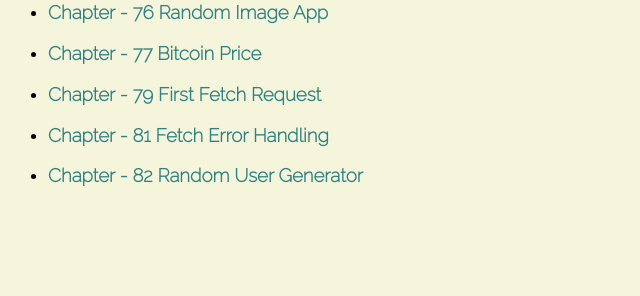
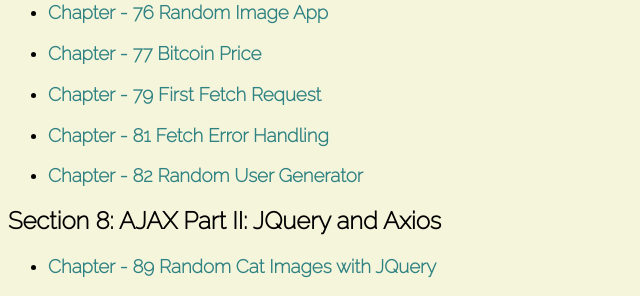
Before and after one commit to agrawalsourabh/The-Advanced-Web-Developer-Bootcamp, a Flask app: page / in a window 1280 px wide. Shown: the part 802-1098 px from the top of the page, without its empty margins (0-640 px from the left). Before the commit the page ends 988 px from the top, so only its background shows below. Run offline with Flask 2, Linux system fonts and the light colour scheme.

Commit message:
Chapter 89 added

```diff
--- a/project/__init__.py
+++ b/project/__init__.py
@@ -51,3 +51,6 @@
 
 from project.Chapter82.views import chap82
 app.register_blueprint(chap82, url_prefix="/chap82")
+
+from project.Chapter89.views import chap89
+app.register_blueprint(chap89, url_prefix="/chap89")
--- a/project/static/css/main.css
+++ b/project/static/css/main.css
@@ -446,7 +446,7 @@
 
 /* Chapter 76 */
 
-.dog_img {
+.animal_img {
     align-self: center;
     width: 300px;
     margin-bottom: 20px;
--- a/project/static/js/script.js
+++ b/project/static/js/script.js
@@ -126,3 +126,20 @@
             console.log(error)
         })
 }
+
+
+$(document).ready(function() {
+    var cat_url = "https://api.thecatapi.com/v1/images/search";
+    $("#randomCatBtn").click(function() {
+
+
+        $.ajax({
+                method: "GET",
+                url: cat_url
+            })
+            .done(function(msg) {
+                var cat_img_url = msg[0].url
+                $('#cat_photo').attr('src', cat_img_url)
+            });
+    });
+});
--- a/project/templates/base.html
+++ b/project/templates/base.html
@@ -5,8 +5,11 @@
     <meta name="viewport" content="width=device-width, initial-scale=1.0">
     <title>Document</title>
 
+    <script src="https://ajax.googleapis.com/ajax/libs/jquery/3.5.1/jquery.min.js"></script>
     <script src="{{url_for('static', filename='js/script.js')}}"></script>
     <link rel="stylesheet" href="{{url_for('static', filename='css/main.css')}}">
+
+
 </head>
 
 <body>
@@ -22,4 +25,5 @@
 
 </body>
 
+
 </html>
--- a/project/templates/chapter76/randomDogImage.html
+++ b/project/templates/chapter76/randomDogImage.html
@@ -3,8 +3,8 @@
 <h3>Chapter - 76 Random Image App</h3>
 
 <div class="flex-img-container">
-    <img src="https://images.dog.ceo/breeds/malinois/n02105162_6489.jpg" alt="" class="dog_img" id="photo">
-    <button class="btn" id="randomDogBtn" onclick="randomImgBtn()"> Random dog image</button>
+    <img src="https://images.dog.ceo/breeds/malinois/n02105162_6489.jpg" alt="" class="animal_img" id="photo">
+    <button class="btn" id="randomBtn" onclick="randomImgBtn()"> Random dog image</button>
 
 </div>
 
--- a/project/templates/index.html
+++ b/project/templates/index.html
@@ -99,6 +99,14 @@
         </a>
     </li>
 </ul>
+<h2>Section 8: AJAX Part II: JQuery and Axios</h2>
+<ul>
+    <li>
+        <a href="{{url_for('chap89.randomcatimgs')}}">
+            <h3>Chapter - 89 Random Cat Images with JQuery</h3>
+        </a>
+    </li>
+</ul>
 
 
 
```
Also changed, not shown: project/Chapter89/views.py (added, +7 -0 lines), project/templates/chapter89/randomcatimgs.html (added, +9 -0 lines), project/Chapter89/__init__.py (added).
